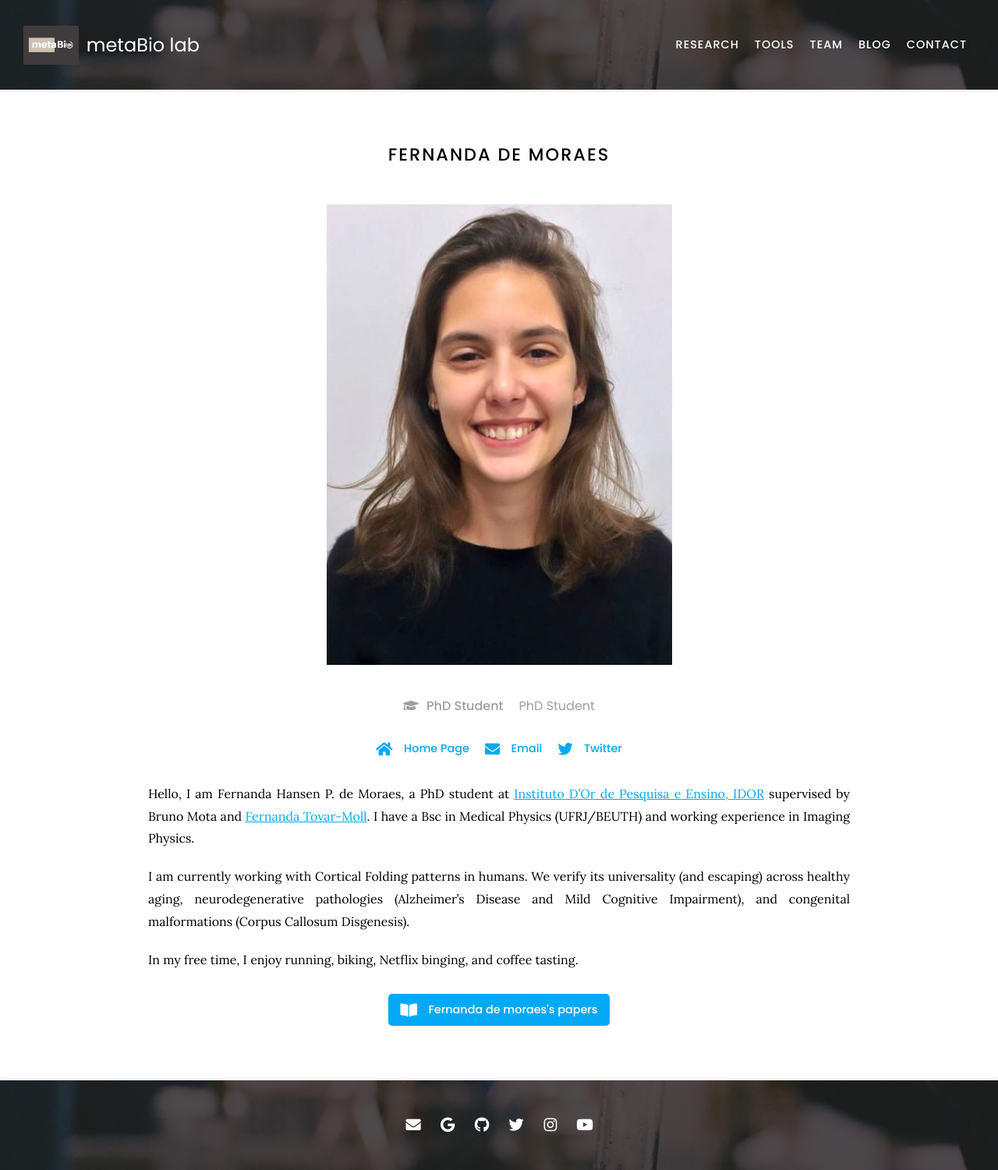
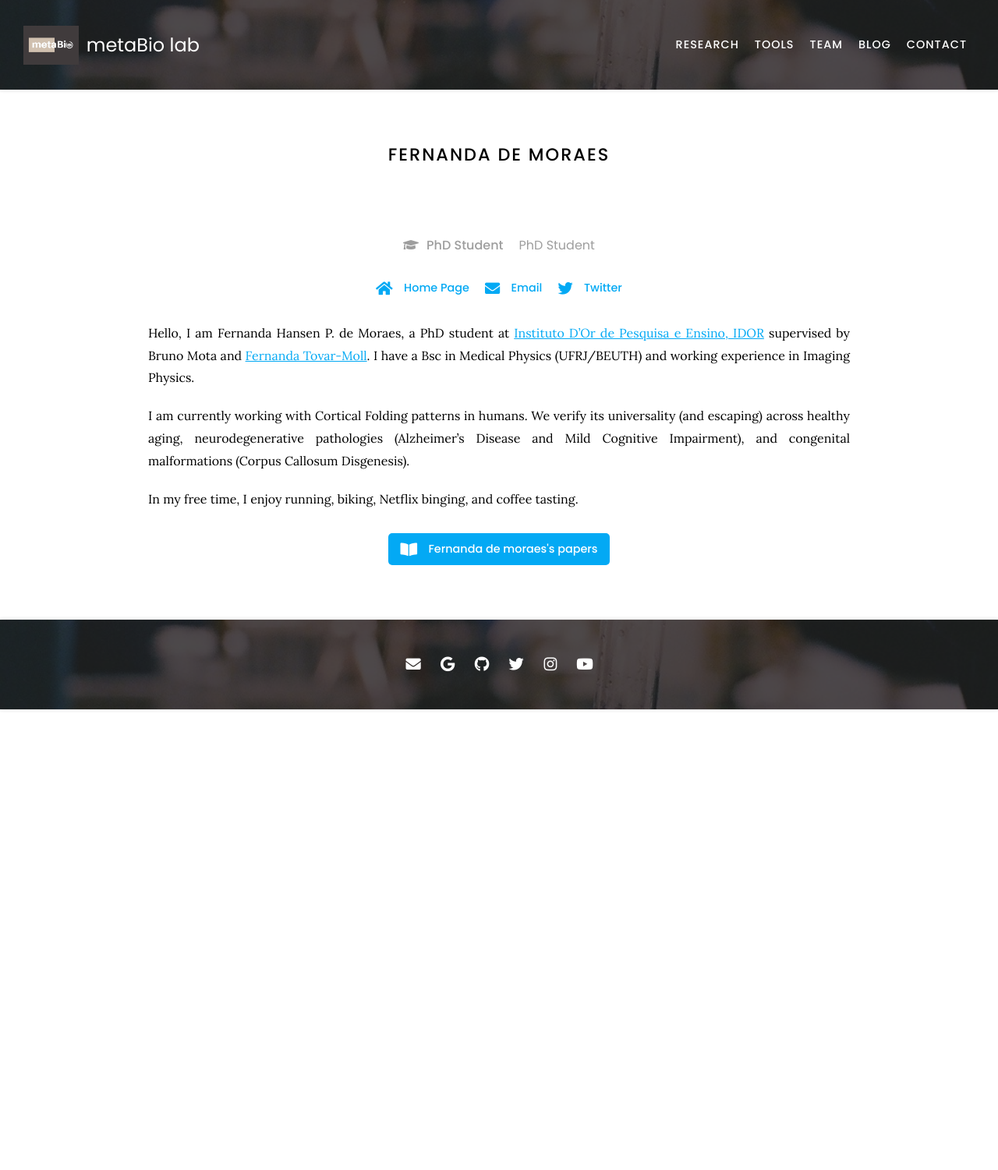
Before and after one commit to metaBIOlab/metabio, a Jekyll site: the page built from _members/Fernanda de Moraes.md, in a window 1280 px wide. Shown: the whole page at 78% size. Built offline with Jekyll 4.4.1, drawn with Linux system fonts in a browser that asks for light colours; nearby versions of some CDN libraries; after the commit the page ends 910 px from its top, so only the background shows below that.

Commit message:
Update Fernanda de Moraes.md

```diff
--- a/_members/Fernanda de Moraes.md
+++ b/_members/Fernanda de Moraes.md
@@ -1,6 +1,6 @@
 ---
 name: Fernanda H. P. de Moraes
-image: images/foto34_menor.jpg
+# image: images/foto34_menor.jpg
 description: PhD Student
 role: phd
 aliases:
```
